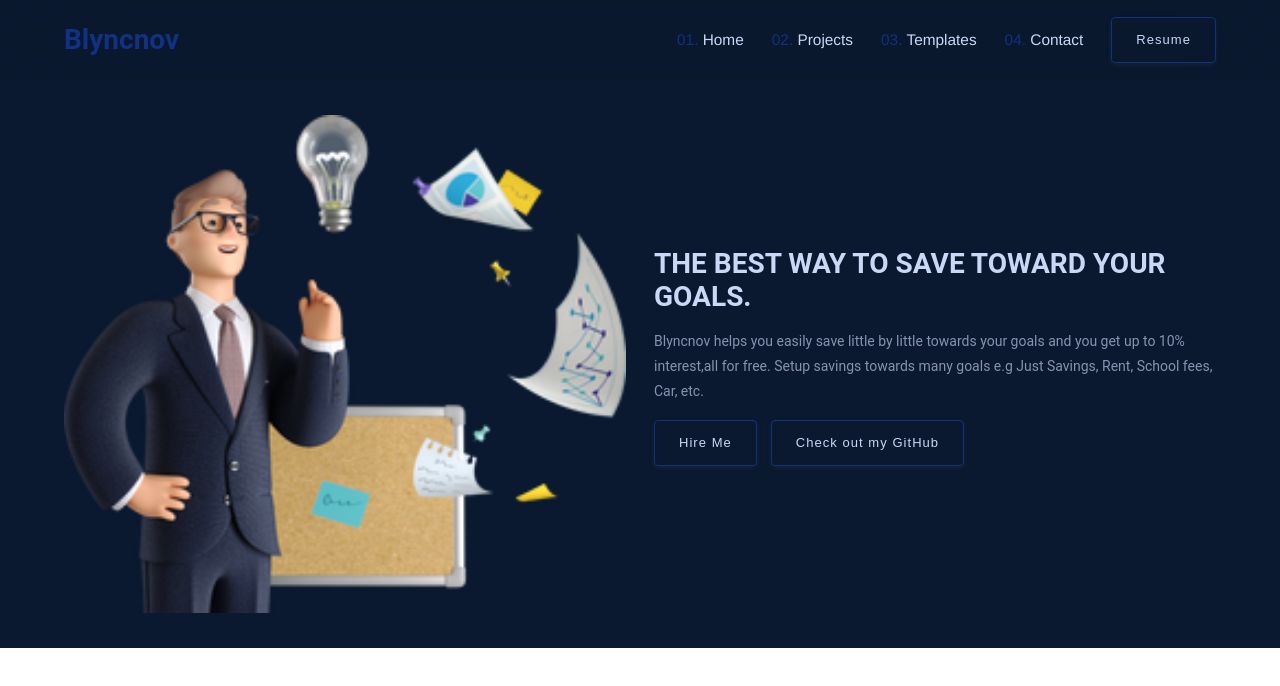
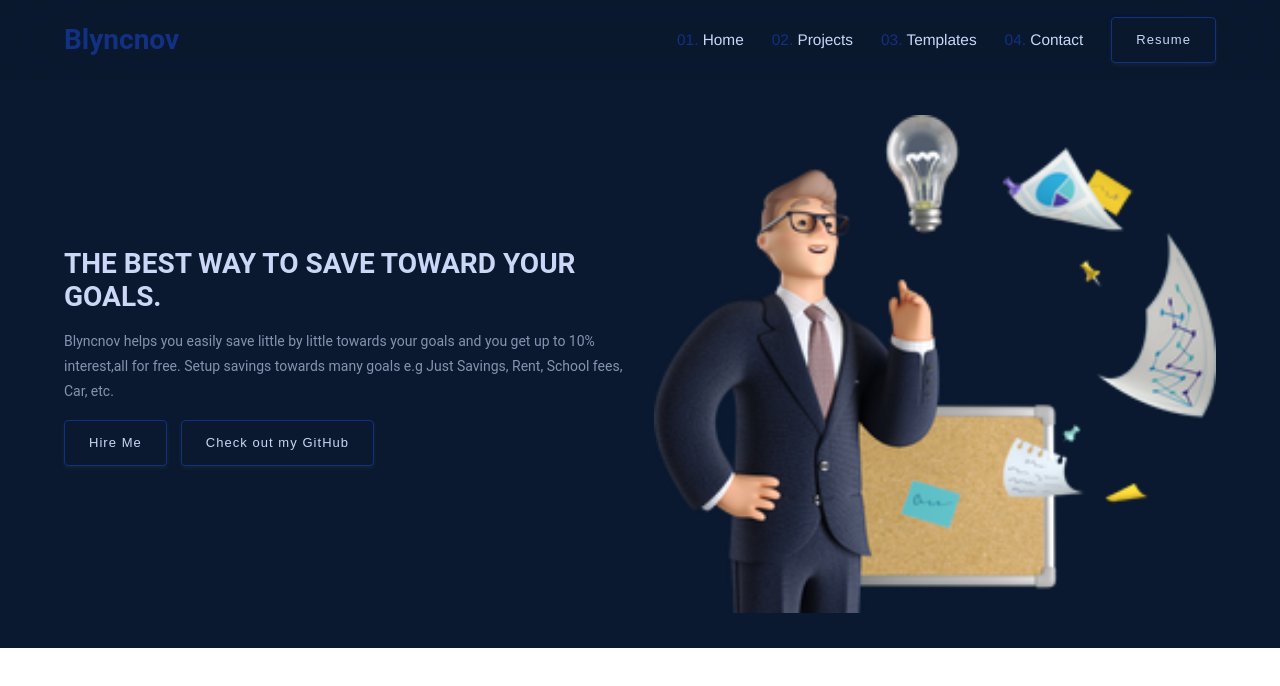
Before and after one commit to blyncnov/portfolioXd, a Next.js app: page / in a window 1280 px wide. Shown: the top 686 px of the page. Built offline with nearby package versions, Linux system fonts and the light colour scheme.

Commit message:
blyncnov portfolio website redesign v4

```diff
--- a/components/HeroPage.jsx
+++ b/components/HeroPage.jsx
@@ -28,11 +28,6 @@ const Navigation = () => {
                 <Constraints Max="90%">
                     <Section>
                         <SectionInner>
-
-                            <Divider>
-                                <Image style={{ borderRadius: "3px" }} src={Banner} placeholder="blur" blurDataURL={Banner} alt="banner" layout="responsive" />
-                            </Divider>
-
                             <Divider>
                                 <HeadingOne color="#ccd6f6">THE BEST WAY TO SAVE TOWARD YOUR GOALS.</HeadingOne>
                                 <br />
@@ -46,7 +41,10 @@ const Navigation = () => {
                                     <Button title="Check out my GitHub" />
                                 </FlexBoxToRow>
                                 <br />
+                            </Divider>
 
+                            <Divider>
+                                <Image style={{ borderRadius: "3px" }} src={Banner} placeholder="blur" blurDataURL={Banner} alt="banner" layout="responsive" />
                             </Divider>
 
                         </SectionInner>
```
